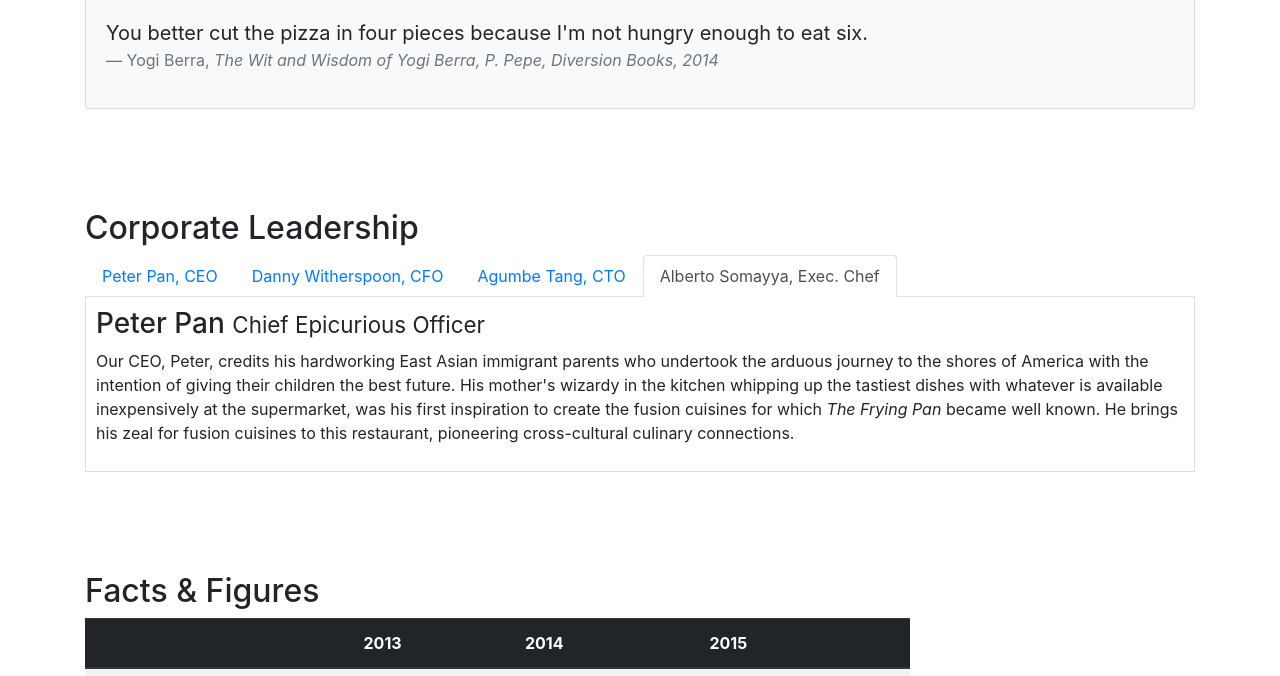
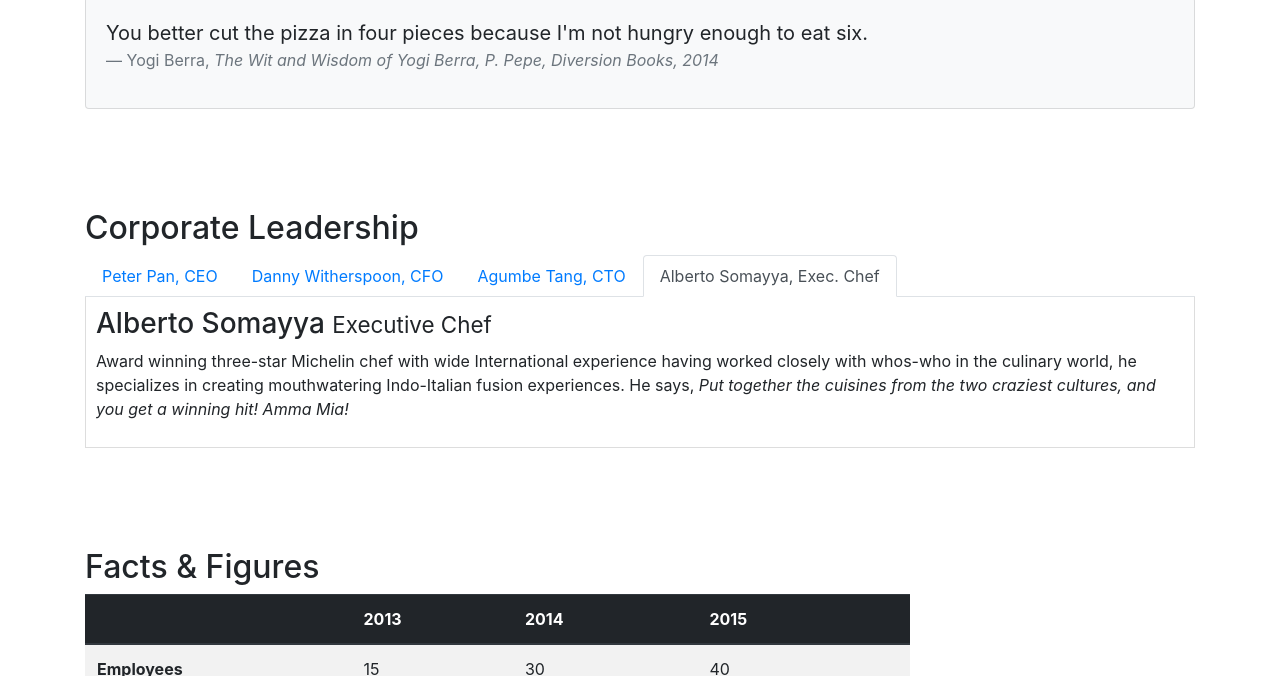
Before and after one commit to B180248ME/bootstrap-practice, a website: page aboutus.html in a window 1280 px wide. Both pictures are taken after a click on the tab "Alberto Somayya, Exec. Chef". Shown: the part 891-1567 px from the top of the page. Drawn offline with nearby package versions, Linux system fonts and the light colour scheme.

Commit message:
tabs changes

```diff
--- a/aboutus.html
+++ b/aboutus.html
@@ -128,8 +128,8 @@
                         <p class="d-none d-sm-block">Blessed with the most discerning gustatory sense, Agumbe, our CTO, personally ensures that every dish that we serve meets his exacting tastes. Our chefs dread the tongue lashing that ensues if their dish does not meet his exacting standards. He lives by his motto, <em>You click only if you survive my lick.</em></p>
                     </div>
                     <div class="tab-pane fade" role="tab panel" id="alberto">
-                        <h3>Peter Pan <small>Chief Epicurious Officer</small></h3>
-                        <p class="d-none d-sm-block">Our CEO, Peter, credits his hardworking East Asian immigrant parents who undertook the arduous journey to the shores of America with the intention of giving their children the best future. His mother's wizardy in the kitchen whipping up the tastiest dishes with whatever is available inexpensively at the supermarket, was his first inspiration to create the fusion cuisines for which <em>The Frying Pan</em> became well known. He brings his zeal for fusion cuisines to this restaurant, pioneering cross-cultural culinary connections.</p>
+                        <h3>Alberto Somayya <small>Executive Chef</small></h3>
+                        <p class="d-none d-sm-block">Award winning three-star Michelin chef with wide International experience having worked closely with whos-who in the culinary world, he specializes in creating mouthwatering Indo-Italian fusion experiences. He says, <em>Put together the cuisines from the two craziest cultures, and you get a winning hit! Amma Mia!</em></p>
                     </div>
                 </div>
             </div>
```
